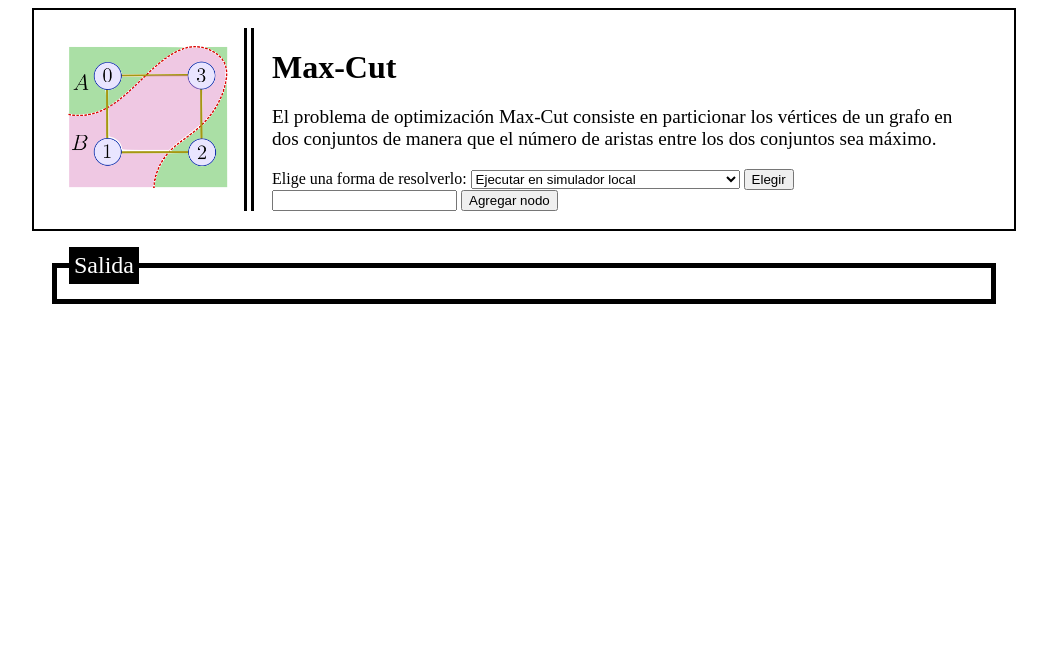
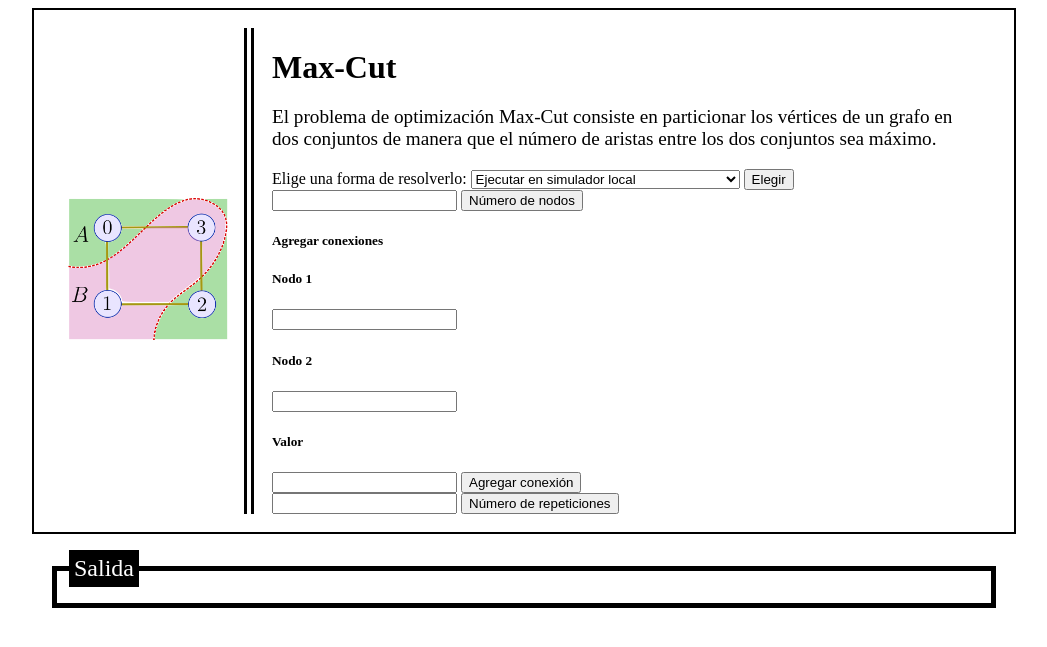
Before and after one commit to UO277653/TFG, a Flask app: page / in a window 1280 px wide. Shown: the top 647 px of the page, without its empty margins (116-1163 px from the left). Run offline with Flask 3, Linux system fonts and the light colour scheme.

Commit message:
Pasar número de nodos, conexiones, y número de repeticiones como parámetros a los problemas

```diff
--- a/app.py
+++ b/app.py
@@ -1,6 +1,5 @@
 from flask import Flask, render_template, request, jsonify
 import subprocess
-import pdb;
 
 app = Flask(__name__)
 
@@ -10,7 +9,11 @@ def index():
 
 @app.route('/executeMaxCutLocal', methods=['POST'])
 def execute_MaxCutLocal():
-    output = subprocess.check_output(['python', 'maxCutLocal.py'])
+    datos = request.get_json()
+    print(datos)
+    #print(request)
+
+    output = subprocess.check_output(['python', 'maxCutLocal.py', datos.get('nodos'), datos.get('conexiones'), datos.get('repeticiones')])
     return output
 
 @app.route('/executeMaxCutRemoto', methods=['POST'])
--- a/static/js/script.js
+++ b/static/js/script.js
@@ -2,7 +2,9 @@ var resultDiv = document.getElementById("cajaResultado");
 var executeFormMaxCutLocal = document.getElementById("execute-MaxCutLocal");
 var executeFormMaxCutReal = document.getElementById("execute-MaxCutReal");
 
-var arrayNodos = [];
+var numeroNodos = 0;
+var numeroRep = 0;
+var arrayConexiones = [];
 
 
 $(document).ready(function() {
@@ -38,14 +40,27 @@ $(document).ready(function() {
 
 function ejecutarScriptPython(scriptUrl) {
 
-    //var xhr = new XMLHttpRequest();
-    //xhr.open('POST', executeFormMaxCutReal.action); // ME QUEDÉ AQUÍ, CAMBIAR URL A LA QUE CORRESPONDA
+    var arrayConexionesString = "";
 
+    for (var i = 0; i < arrayConexiones.length-1; i++) {
+        arrayConexionesString += arrayConexiones[i] + ";";
+    }
+
+    arrayConexionesString += arrayConexiones[arrayConexiones.length-1];
+
+    console.log(arrayConexionesString);
+
+    var parametros = {
+        "nodos": numeroNodos,
+        "conexiones": arrayConexionesString,
+        "repeticiones": numeroRep
+    }
 
     $.ajax({
         type: "POST",
         url: scriptUrl,
-        data: JSON.stringify(arrayNodos),
+        data: JSON.stringify(parametros), // JSON.stringify(arrayConexiones)
+        contentType: 'application/json',
         success: function(response) {
             console.log(response);
             resultDiv.appendChild(document.createTextNode(response));
@@ -59,13 +74,60 @@ function ejecutarScriptPython(scriptUrl) {
 
 
 
-function agregarNodoMaxCut() {
-    var texto = document.getElementById("nodoMaxCut").value;
-    arrayNodos.push(texto);
-    console.log(arrayNodos);
+function seleccionarNumeroNodosMaxCut() {
+    var texto = document.getElementById("numeroNodosMaxCut").value;
+    numeroNodos = texto;
     limpiarTexto();
 }
 
+function seleccionarNumeroRepsMaxCut() {
+    var texto = document.getElementById("numeroRepMaxCut").value;
+    numeroRep = texto;
+
+    document.getElementById("numeroRepMaxCut").value = "";
+}
+
+function agregarConexionMaxCut() {
+
+    // Pillar nodo 1
+    var nodo1 = document.getElementById("conexionMaxCutNodo1").value;
+
+    // Pillar nodo 2
+    var nodo2 = document.getElementById("conexionMaxCutNodo2").value;
+
+    // Pillar valor conexión
+    var valorConexion = document.getElementById("conexionMaxCutValor").value;
+
+    // Construir objeto conexión
+    var conexion = new Conexion(nodo1, nodo2, valorConexion);
+
+    // Guardar conexión en array
+    arrayConexiones.push(conexion);
+
+    console.log(conexion.toString());
+
+    /// VIEJO
+    limpiarTextoConexion();
+}
+
 function limpiarTexto() {
-    document.getElementById("nodoMaxCut").value = "";
+    document.getElementById("numeroNodosMaxCut").value = "";
 }
+
+function limpiarTextoConexion() {
+    document.getElementById("conexionMaxCutNodo1").value = "";
+    document.getElementById("conexionMaxCutNodo2").value = "";
+    document.getElementById("conexionMaxCutValor").value = "";
+}
+
+class Conexion {
+    constructor(nodo1, nodo2, valor) {
+        this.nodo1 = nodo1;
+        this.nodo2 = nodo2;
+        this.valor = valor;
+    }
+
+    toString() {
+        return this.nodo1 + "," + this.nodo2 + "," + this.valor;
+    }
+}
--- a/templates/index.html
+++ b/templates/index.html
@@ -27,20 +27,24 @@
         <option value="annealerSteepestDescentSolver">Ejecutar con steepest descent solver</option>
     </select>
     <button type="submit" class="btn btn-primary" id="comoResolver">Elegir</button>
+                <!-- Introducir número de nodos del grafo -->
                 <br>
-                <input type="text" name="nodoMaxCut" id="nodoMaxCut">
-                <button onclick="agregarNodoMaxCut()">Agregar nodo</button>
-                <!--
-                                <form id="execute-MaxCutLocal" method="POST" action="{{ url_for('execute_MaxCutLocal') }}">
-                        <button id="execute-btn" type="submit">Ejecutar ejemplo en simulador local</button>
-                    </form>
-                    <form id="execute-MaxCutRemoto" method="POST" action="{{ url_for('execute_MaxCutRemoto') }}">
-                        <button id="execute-btn-MaxCutRemoto" type="submit">Ejecutar ejemplo en simulador remoto</button>
-                    </form>
-                    <form id="execute-MaxCutReal" method="POST" action="{{ url_for('execute_MaxCutReal') }}">
-                        <button id="execute-btn-MaxCutReal" type="submit">Ejecutar ejemplo en ordenador real</button>
-                    </form>
-                    -->
+                <input type="text" name="numeroNodosMaxCut" id="numeroNodosMaxCut">
+                <button onclick="seleccionarNumeroNodosMaxCut()">Número de nodos</button>
+                <!-- ESTO CAMBIARLO, QUE SOLO SE PUEDAN NÚMEROS, SERÍA EL NÚMERO DE NODOS -->
+                <br>
+                <!-- Agregar las conexiones entre nodos del grafo TERMINAR -->
+                <h5>Agregar conexiones</h5>
+                <h5>Nodo 1</h5>
+                <input type="text" name="conexionMaxCutNodo1" id="conexionMaxCutNodo1">
+                <h5>Nodo 2</h5>
+                <input type="text" name="conexionMaxCutNodo2" id="conexionMaxCutNodo2">
+                <h5>Valor</h5>
+                <input type="text" name="conexionMaxCutValor" id="conexionMaxCutValor">
+                <button onclick="agregarConexionMaxCut()">Agregar conexión</button>
+                <br>
+                <input type="text" name="numeroRepMaxCut" id="numeroRepMaxCut">
+                <button onclick="seleccionarNumeroRepsMaxCut()">Número de repeticiones</button>
             </td>
         </tr>
     </table>
```
Also changed, not shown: maxCutLocal.py (+12 -3 lines).
